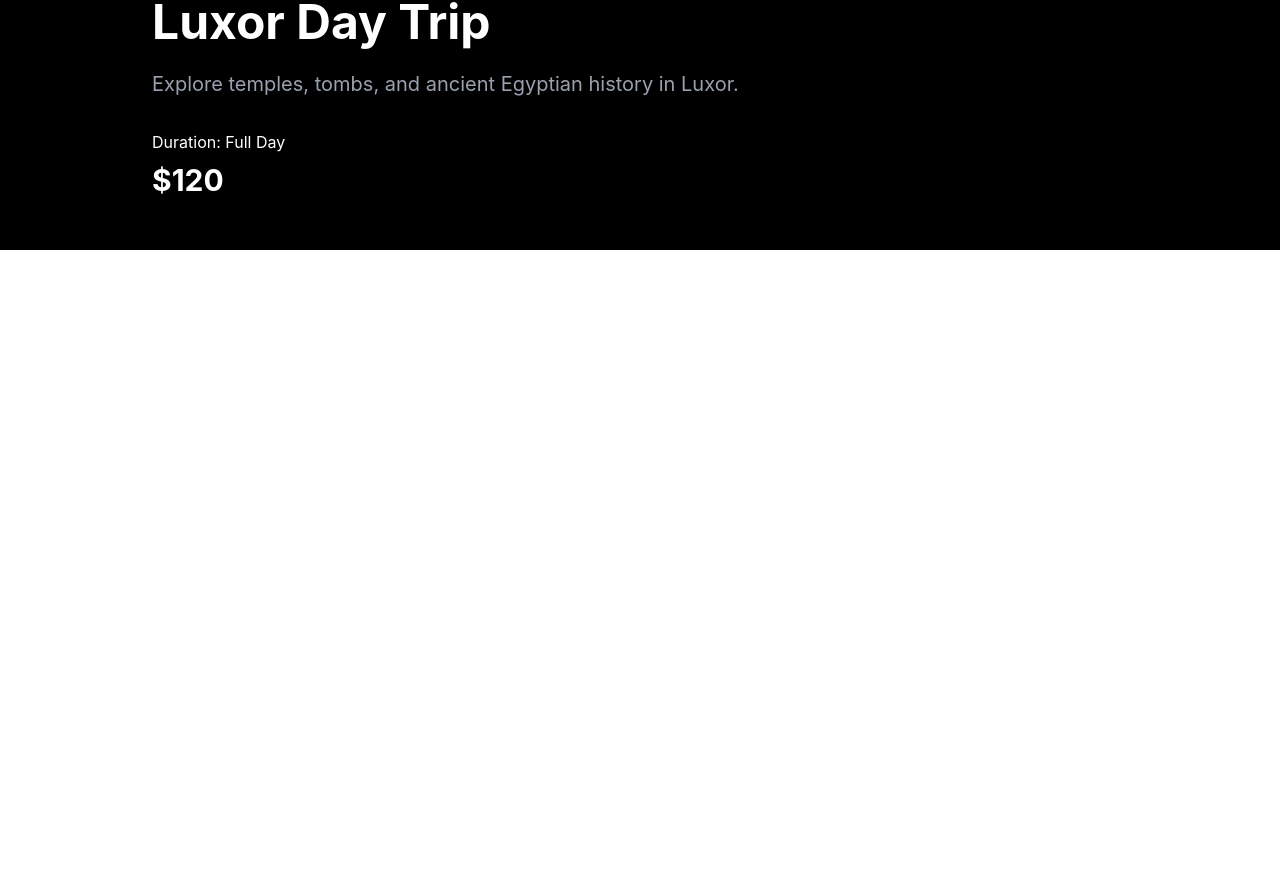
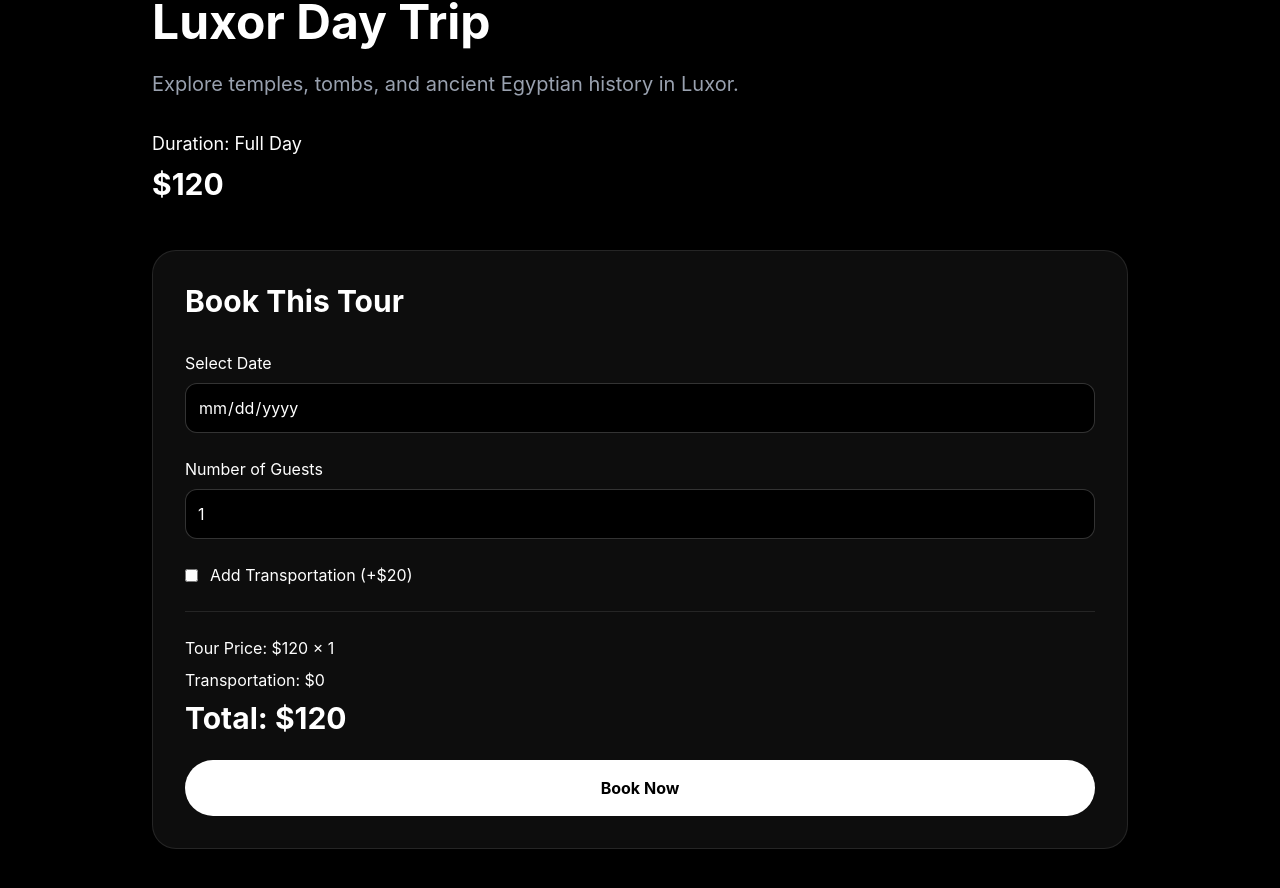
Before and after one commit to ahessa/cairo-excursion, a React (Vite) app: page /tour/luxor in a window 1280 px wide. Shown: the part 550-1438 px from the top of the page. Before the commit the page ends 800 px from the top, so only its background shows below. Built offline with nearby package versions, Linux system fonts and the light colour scheme.

Commit message:
Add booking form and price calculation

```diff
--- a/src/data/tours.js
+++ b/src/data/tours.js
@@ -3,6 +3,7 @@ const tours = [
     id: "pyramids",
     title: "Pyramids & Sphinx Tour",
     price: 60,
+    transportationPrice: 20,
     duration: "8 Hours",
     image: "/images/hero.jpg",
     description:
@@ -13,6 +14,7 @@ const tours = [
     id: "nile-cruise",
     title: "Nile Dinner Cruise",
     price: 80,
+    transportationPrice: 20,
     duration: "4 Hours",
     image: "/images/hero.jpg",
     description:
@@ -23,6 +25,7 @@ const tours = [
     id: "luxor",
     title: "Luxor Day Trip",
     price: 120,
+    transportationPrice: 20,
     duration: "Full Day",
     image: "/images/hero.jpg",
     description:
--- a/src/pages/TourDetails.jsx
+++ b/src/pages/TourDetails.jsx
@@ -1,8 +1,14 @@
+import { useState } from "react";
 import { useParams } from "react-router-dom";
 import tours from "../data/tours";
 
 export default function TourDetails() {
   const { id } = useParams();
+
+  const [date, setDate] = useState("");
+  const [guests, setGuests] = useState(1);
+  const [transportation, setTransportation] =
+    useState(false);
 
   const tour = tours.find(
     (tour) => tour.id === id
@@ -11,14 +17,22 @@ export default function TourDetails() {
   if (!tour) {
     return (
       <div className="min-h-screen bg-black text-white pt-32 px-6">
-        Tour not found.
+        <h1 className="text-4xl font-bold">
+          Tour not found
+        </h1>
       </div>
     );
   }
 
+  const transportPrice = transportation
+    ? tour.transportationPrice
+    : 0;
+
+  const total =
+    tour.price * guests + transportPrice;
+
   return (
     <div className="min-h-screen bg-black text-white">
-
       <img
         src={tour.image}
         alt={tour.title}
@@ -26,7 +40,6 @@ export default function TourDetails() {
       />
 
       <div className="max-w-5xl mx-auto px-6 py-12">
-
         <h1 className="text-5xl font-bold">
           {tour.title}
         </h1>
@@ -36,15 +49,93 @@ export default function TourDetails() {
         </p>
 
         <div className="mt-8 space-y-2">
-          <p>Duration: {tour.duration}</p>
+          <p className="text-lg">
+            Duration: {tour.duration}
+          </p>
 
           <p className="text-3xl font-bold">
             ${tour.price}
           </p>
         </div>
 
+        <div className="mt-12 rounded-3xl border border-white/10 bg-white/5 p-8 backdrop-blur-md">
+          <h2 className="text-3xl font-bold mb-8">
+            Book This Tour
+          </h2>
+
+          <div className="space-y-6">
+            <div>
+              <label className="block mb-2">
+                Select Date
+              </label>
+
+              <input
+                type="date"
+                value={date}
+                onChange={(e) =>
+                  setDate(e.target.value)
+                }
+                className="w-full rounded-xl bg-black border border-white/20 p-3"
+              />
+            </div>
+
+            <div>
+              <label className="block mb-2">
+                Number of Guests
+              </label>
+
+              <input
+                type="number"
+                min="1"
+                value={guests}
+                onChange={(e) =>
+                  setGuests(
+                    Number(e.target.value)
+                  )
+                }
+                className="w-full rounded-xl bg-black border border-white/20 p-3"
+              />
+            </div>
+
+            <div className="flex items-center gap-3">
+              <input
+                type="checkbox"
+                checked={transportation}
+                onChange={(e) =>
+                  setTransportation(
+                    e.target.checked
+                  )
+                }
+              />
+
+              <label>
+                Add Transportation (+$
+                {tour.transportationPrice})
+              </label>
+            </div>
+
+            <div className="border-t border-white/10 pt-6 space-y-2">
+              <p>
+                Tour Price: $
+                {tour.price} × {guests}
+              </p>
+
+              <p>
+                Transportation: $
+                {transportPrice}
+              </p>
+
+              <h3 className="text-3xl font-bold">
+                Total: ${total}
+              </h3>
+            </div>
+
+            <button className="w-full rounded-full bg-white py-4 text-black font-bold hover:scale-105 transition">
+              Book Now
+            </button>
+          </div>
+        </div>
       </div>
-
     </div>
   );
 }
```
